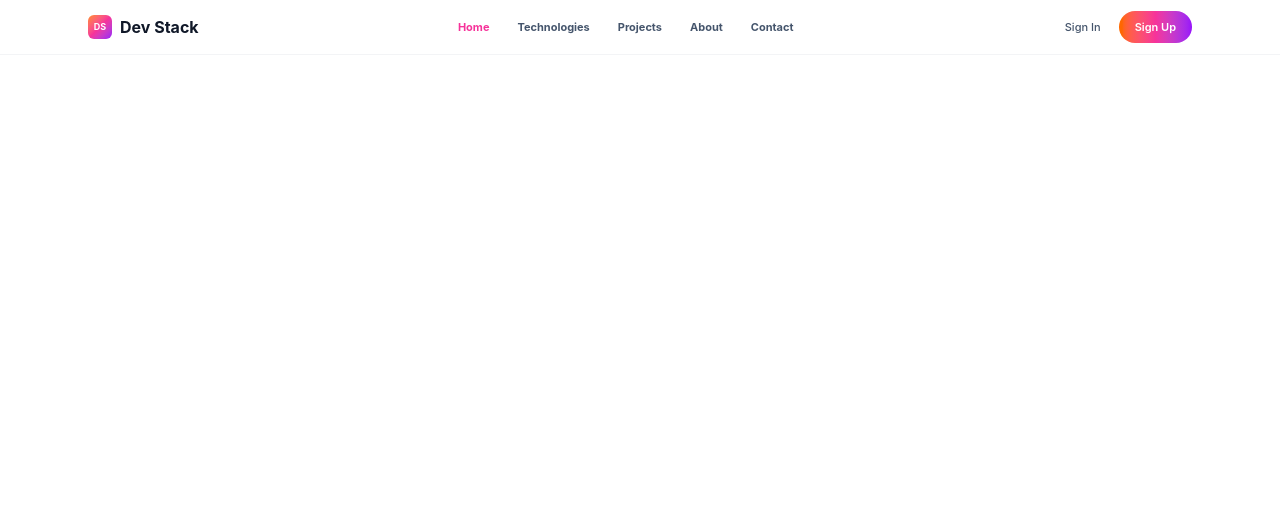
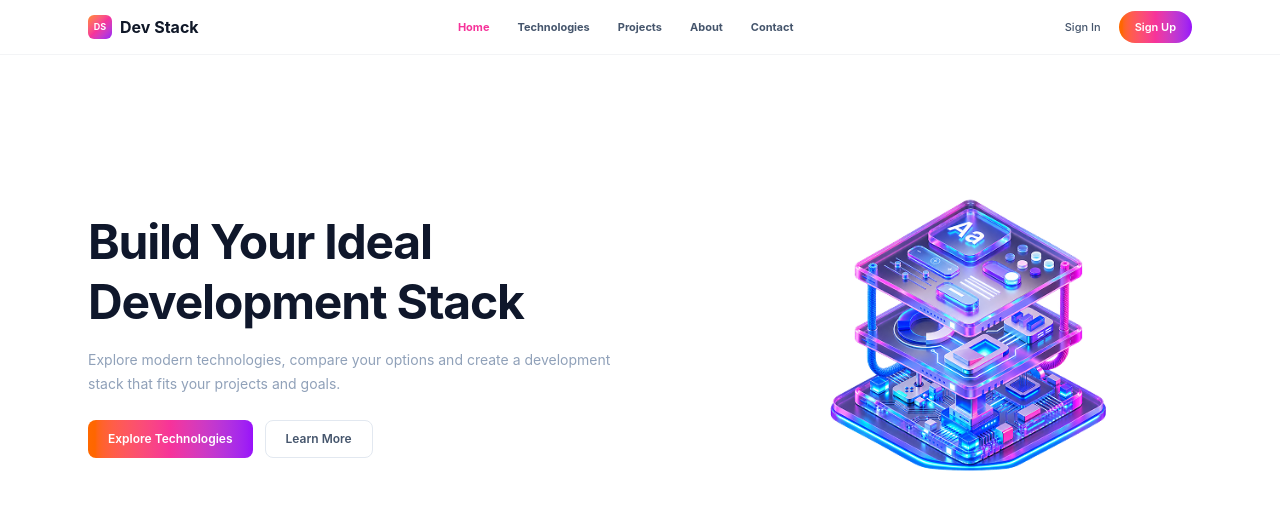
Before and after one commit to hasib50/Dev-Stack-Hasib-B14-A5, a React (Vite) app: page / in a window 1280 px wide. Shown: the top 510 px of the page. Built offline with nearby package versions, Linux system fonts and the light colour scheme.

Commit message:
Banner Section Create

```diff
--- a/src/App.tsx
+++ b/src/App.tsx
@@ -1,9 +1,17 @@
 import Nav from "./components/Nav";
+import Banner from "./components/Banner";
 
 const App = () => {
+  const handleExplore = () => {
+    document
+      .getElementById("technologies")
+      ?.scrollIntoView({ behavior: "smooth" });
+  };
+
   return (
     <div className="min-h-screen bg-white">
       <Nav />
+      <Banner onExplore={handleExplore} />
     </div>
   );
 };
--- a/src/components/Banner.tsx
+++ b/src/components/Banner.tsx
@@ -0,0 +1,56 @@
+import bannerImage from "../assets/banner-stack.png";
+
+interface BannerProps {
+  onExplore: () => void;
+}
+
+const Banner = ({ onExplore }: BannerProps) => {
+  return (
+    <section id="home" className="bg-white">
+      <div className="mx-auto grid max-w-6xl items-center gap-8 px-5 py-12 md:py-14 lg:grid-cols-2 lg:px-6">
+
+        <div>
+          <h1 className="max-w-xl text-4xl font-bold leading-tight tracking-tight text-slate-900 sm:text-5xl">
+            Build Your Ideal
+            <br />
+            <span className="gradient-text">
+              Development Stack
+            </span>
+          </h1>
+
+          <p className="mt-4 max-w-xl text-sm leading-6 text-slate-400">
+            Explore modern technologies, compare your options and create
+            a development stack that fits your projects and goals.
+          </p>
+
+          <div className="mt-6 flex flex-wrap gap-3">
+            <button
+              onClick={onExplore}
+              className="rounded-lg bg-gradient-to-r from-orange-500 via-pink-500 to-purple-600 px-5 py-2.5 text-xs font-semibold text-white transition hover:opacity-90"
+            >
+              Explore Technologies
+            </button>
+
+            <a
+              href="#about"
+              className="rounded-lg border border-slate-200 px-5 py-2.5 text-xs font-semibold text-slate-600 transition hover:border-pink-300 hover:text-pink-500"
+            >
+              Learn More
+            </a>
+          </div>
+        </div>
+
+        <div className="flex justify-center lg:justify-end">
+          <img
+            src={bannerImage}
+            alt="Development Stack"
+            className="w-full max-w-md object-contain"
+          />
+        </div>
+
+      </div>
+    </section>
+  );
+};
+
+export default Banner;
```
